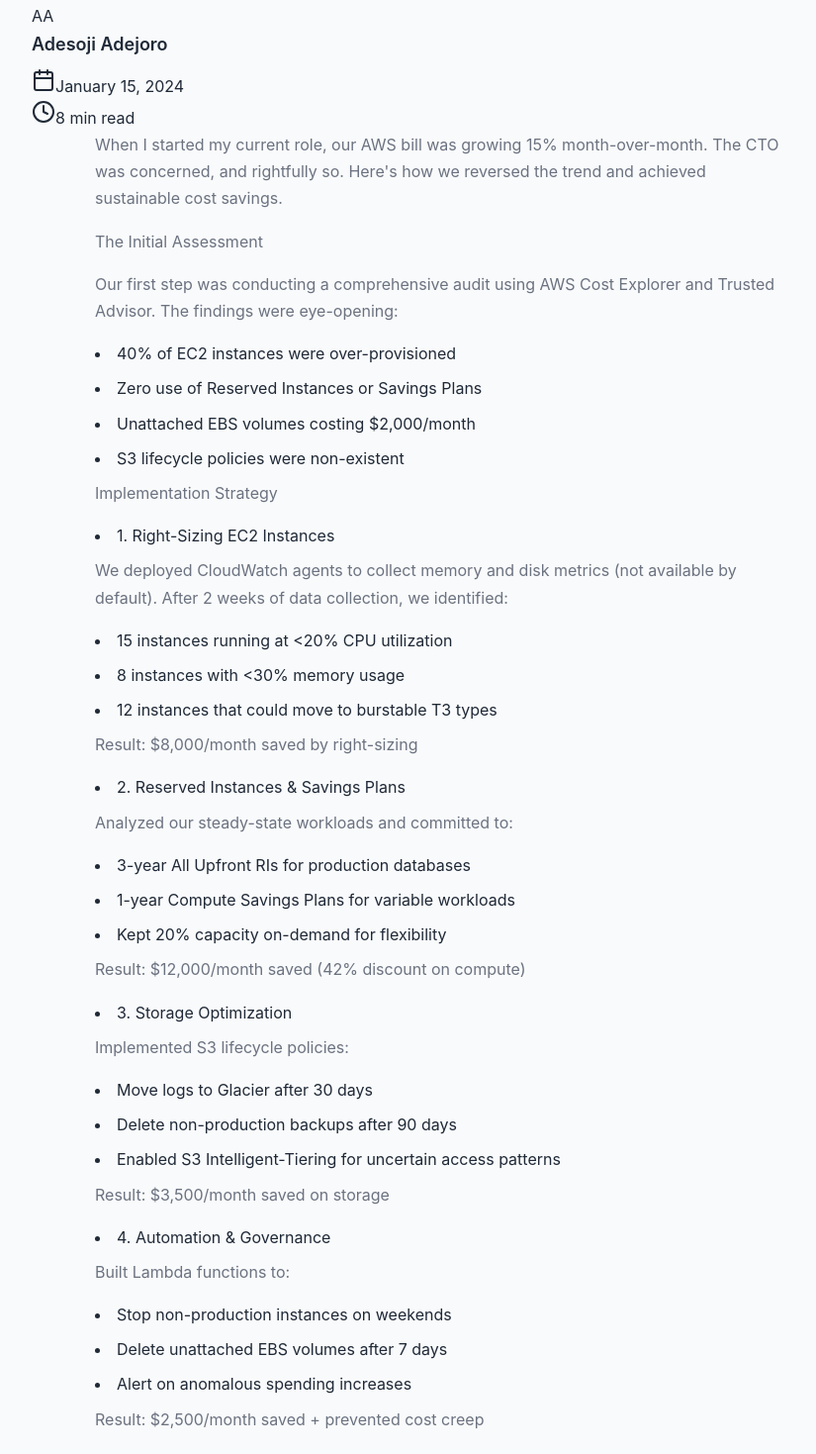
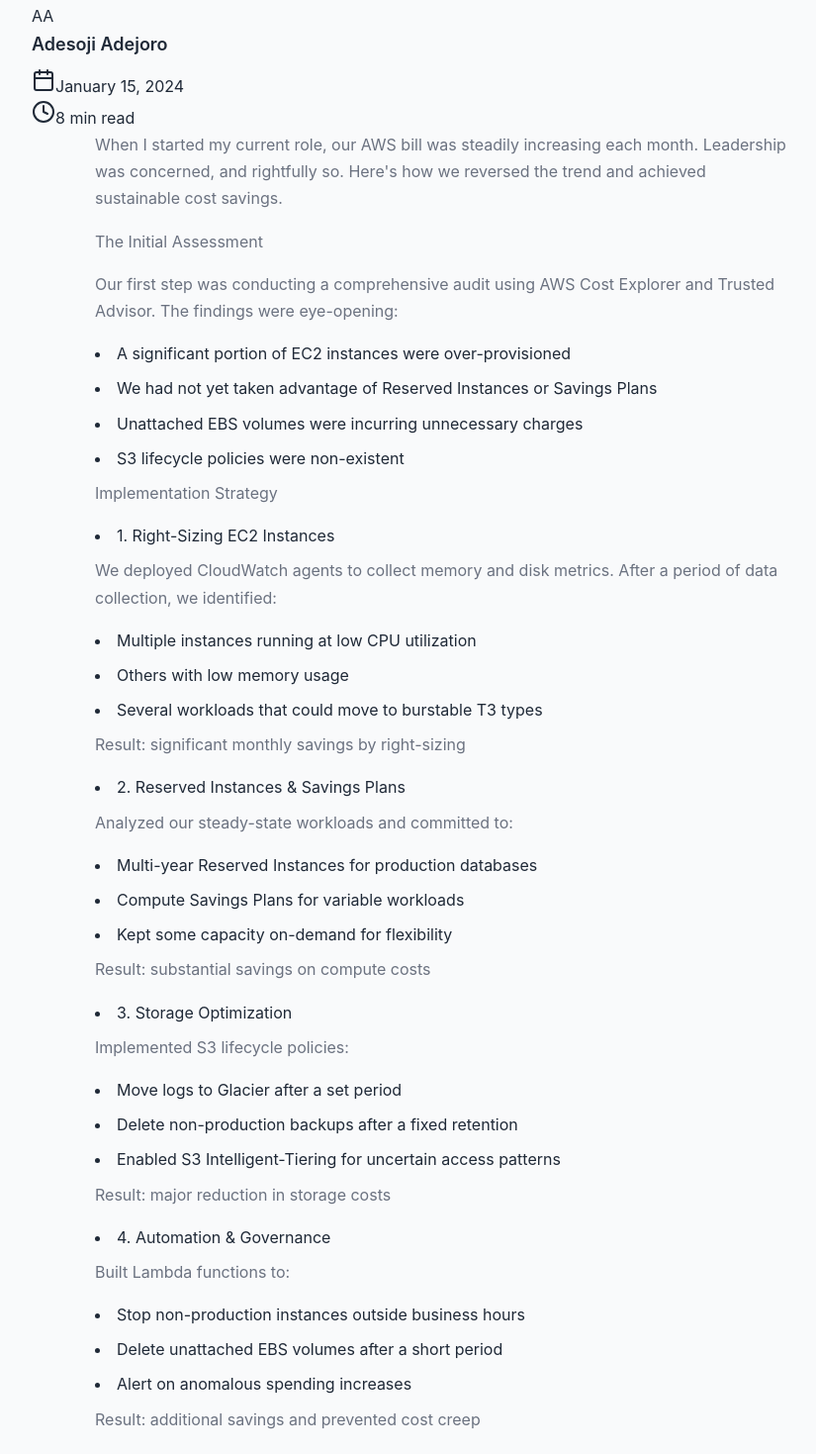
Before and after one commit to SojiJoro/adesoji-portfolio, a Next.js app: page /blog/aws-cost-optimisation-tactics in a window 1280 px wide. Shown: the part 420-1889 px from the top of the page at 99% size, without its empty margins (192-1017 px from the left). Built offline with nearby package versions, Linux system fonts and the light colour scheme.

Commit message:
Redact sensitive cost details from AWS optimisation post

```diff
--- a/src/app/blog/[slug]/page.tsx
+++ b/src/app/blog/[slug]/page.tsx
@@ -29,55 +29,55 @@
     category: 'Cloud Optimization',
     tags: ['AWS', 'FinOps', 'Cost Optimization', 'Cloud'],
     content: `
-When I started my current role, our AWS bill was growing 15% month-over-month. The CTO was concerned, and rightfully so. Here's how we reversed the trend and achieved sustainable cost savings.
+When I started my current role, our AWS bill was steadily increasing each month. Leadership was concerned, and rightfully so. Here's how we reversed the trend and achieved sustainable cost savings.
 
 The Initial Assessment
 
 Our first step was conducting a comprehensive audit using AWS Cost Explorer and Trusted Advisor. The findings were eye-opening:
 
-• 40% of EC2 instances were over-provisioned
-• Zero use of Reserved Instances or Savings Plans
-• Unattached EBS volumes costing $2,000/month
+• A significant portion of EC2 instances were over-provisioned
+• We had not yet taken advantage of Reserved Instances or Savings Plans
+• Unattached EBS volumes were incurring unnecessary charges
 • S3 lifecycle policies were non-existent
 
 Implementation Strategy
 
 1. Right-Sizing EC2 Instances
 
-We deployed CloudWatch agents to collect memory and disk metrics (not available by default). After 2 weeks of data collection, we identified:
+We deployed CloudWatch agents to collect memory and disk metrics. After a period of data collection, we identified:
 
-- 15 instances running at <20% CPU utilization
-- 8 instances with <30% memory usage
-- 12 instances that could move to burstable T3 types
+- Multiple instances running at low CPU utilization
+- Others with low memory usage
+- Several workloads that could move to burstable T3 types
 
-Result: $8,000/month saved by right-sizing
+Result: significant monthly savings by right-sizing
 
 2. Reserved Instances & Savings Plans
 
 Analyzed our steady-state workloads and committed to:
-- 3-year All Upfront RIs for production databases
-- 1-year Compute Savings Plans for variable workloads
-- Kept 20% capacity on-demand for flexibility
+- Multi-year Reserved Instances for production databases
+- Compute Savings Plans for variable workloads
+- Kept some capacity on-demand for flexibility
 
-Result: $12,000/month saved (42% discount on compute)
+Result: substantial savings on compute costs
 
 3. Storage Optimization
 
 Implemented S3 lifecycle policies:
-- Move logs to Glacier after 30 days
-- Delete non-production backups after 90 days
+- Move logs to Glacier after a set period
+- Delete non-production backups after a fixed retention
 - Enabled S3 Intelligent-Tiering for uncertain access patterns
 
-Result: $3,500/month saved on storage
+Result: major reduction in storage costs
 
 4. Automation & Governance
 
 Built Lambda functions to:
-- Stop non-production instances on weekends
-- Delete unattached EBS volumes after 7 days
+- Stop non-production instances outside business hours
+- Delete unattached EBS volumes after a short period
 - Alert on anomalous spending increases
 
-Result: $2,500/month saved + prevented cost creep
+Result: additional savings and prevented cost creep
 
 Lessons Learned
 
```
